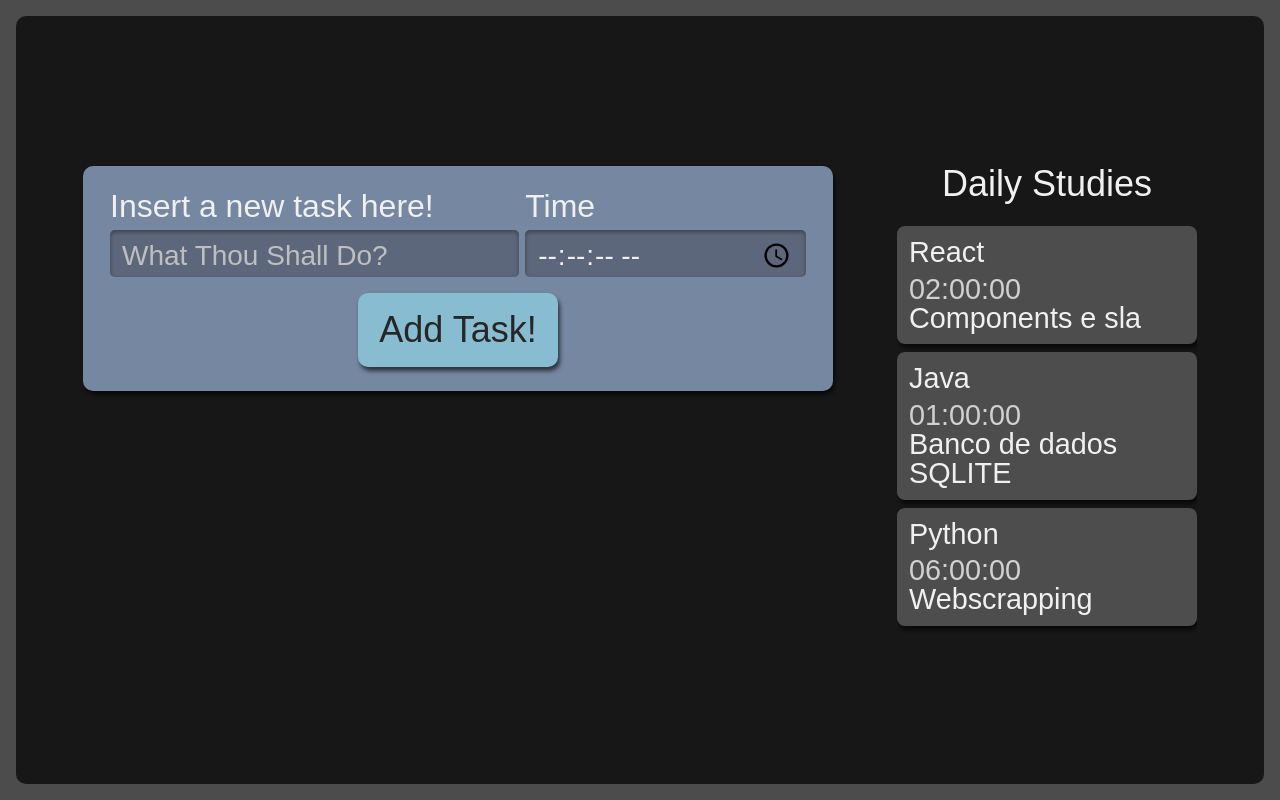
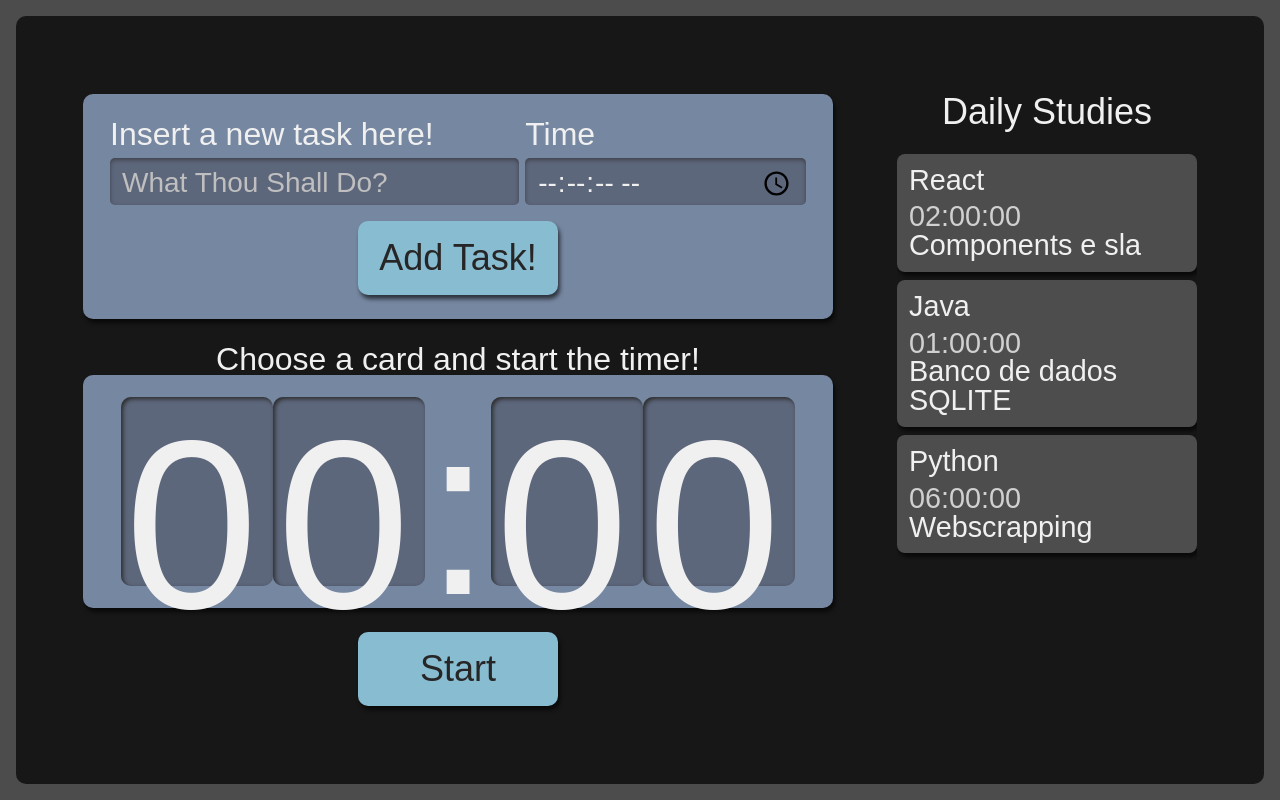
Before and after one commit to Vitor5bonelli/cool-modoro, a React (Create React App) app: page / in a window 1280 px wide. Built offline with nearby package versions, Linux system fonts and the light colour scheme.

Commit message:
add Clock componente and do initial state on list

```diff
--- /dev/null
+++ b/src/components/Cronometer/Clock/Clock.module.scss
@@ -0,0 +1,21 @@
+.relogioNumero {
+    background-color: #5D677C;
+    box-shadow: 2px 2px 4px #2B2B2B inset;
+    height: 3.6rem;
+    width: 3rem;
+    padding: 8px 4px;
+    border-radius: 10px;
+
+    @media screen and (min-width:1280px) {
+      height: 10.8rem;
+      width: 9rem;
+    }
+  }
+
+  .relogioDivisao {
+    height: 4.2rem;
+
+    @media screen and (min-width:1280px) {
+      height: 12.6rem;
+    }
+  }
--- /dev/null
+++ b/src/components/Cronometer/Clock/index.tsx
@@ -0,0 +1,13 @@
+import style from './Clock.module.scss'
+
+export default function Clock(){
+    return(
+        <>
+        <span className={style.relogioNumero}>0</span>
+        <span className={style.relogioNumero}>0</span>
+        <span className={style.relogioDivisao}>:</span>
+        <span className={style.relogioNumero}>0</span>
+        <span className={style.relogioNumero}>0</span>
+        </>
+    )
+}
--- /dev/null
+++ b/src/components/Cronometer/Cronometer.module.scss
@@ -0,0 +1,59 @@
+.cronometro {
+    display: flex;
+    flex-direction: column;
+    align-items: center;
+    grid-area: cronometro;
+
+    .relogioWrapper {
+      align-items: center;
+      background-color: #7687A1;
+      border-radius: 10px;
+      box-shadow: 2px 4px 4px #0000009F;
+      box-sizing: border-box;
+      display: flex;
+      font-size: 5rem;
+      justify-content: center;
+      margin-bottom: 24px;
+      padding: 16px 12px;
+      width: 100%;
+    }
+
+    .titulo {
+      font-size: 2rem;
+    }
+
+    button {
+      background-color: #88bcd1;
+      border-radius: 10px;
+      box-shadow: 2px 4px 4px #0000009F;
+      color: #272626;
+      cursor: pointer;
+      font-size: 1.25rem;
+      padding: 16px;
+      width: 150px;
+
+      &:active {
+        background-color: #7CA6B7;
+        box-shadow: 2px 2px 4px #0000009F inset;
+        cursor: auto;
+      }
+    }
+
+    @media screen and (min-width:1280px) {
+
+      .relogioWrapper{
+        font-size: 15rem;
+      }
+
+      p {
+        font-size: 2rem;
+      }
+
+      button {
+        grid-column-start: span 2;
+        justify-self: center;
+        width: 200px;
+        font-size: 2.25rem;
+      }
+    }
+  }
--- /dev/null
+++ b/src/components/Cronometer/index.tsx
@@ -0,0 +1,18 @@
+import Button from "../Button";
+import Clock from "./Clock";
+import style from './Cronometer.module.scss'
+
+export default function Cronometer(){
+    return(
+        <div className={style.cronometro}>
+            <p className={style.titulo}>Choose a card and start the timer!</p>
+            <div className={style.relogioWrapper}>
+                <Clock/>
+            </div>
+
+            <Button>
+                Start
+            </Button>
+        </div>
+    )
+}
--- a/src/components/List/index.tsx
+++ b/src/components/List/index.tsx
@@ -1,9 +1,11 @@
+import {useState} from 'react';
 import style from './List.module.scss';
 import Item from './item/Item'
 
 export default function List(){
 
-    const tarefas = [{
+    const [tasks, setTasks] = useState(
+        [{
             tarefa: 'React',
             tempo: '02:00:00',
             descricao: 'Components e sla'
@@ -18,12 +20,18 @@ export default function List(){
             tempo: '06:00:00',
             descricao: 'Webscrapping'
         }]
+    );
 
     return(
         <aside className={style.listaTarefas}>
-            <h2>Daily Studies</h2>
+            <h2 onClick={() => {
+                console.log('cliquei');
+                setTasks([... tasks, {tarefa: "Estudar State", tempo:"00:30:00", descricao: "Ver curso alura"}]);
+            }}>
+            Daily Studies
+            </h2>
             <ul>
-                {tarefas.map((item, index) => (
+                {tasks.map((item, index) => (
                     <Item key={index} {... item}/>
                 ))}
             </ul>
--- a/src/pages/App.tsx
+++ b/src/pages/App.tsx
@@ -2,12 +2,14 @@ import React from 'react';
 import Form from '../components/Form';
 import List from '../components/List';
 import style from './style.module.scss';
+import Cronometer from '../components/Cronometer';
 
 function App() {
   return (
     <div className={style.AppStyle}>
       <Form/>
       <List/>
+      <Cronometer/>
     </div>
   );
 }
```
Lines whose indentation alone changed are shown as unchanged.
